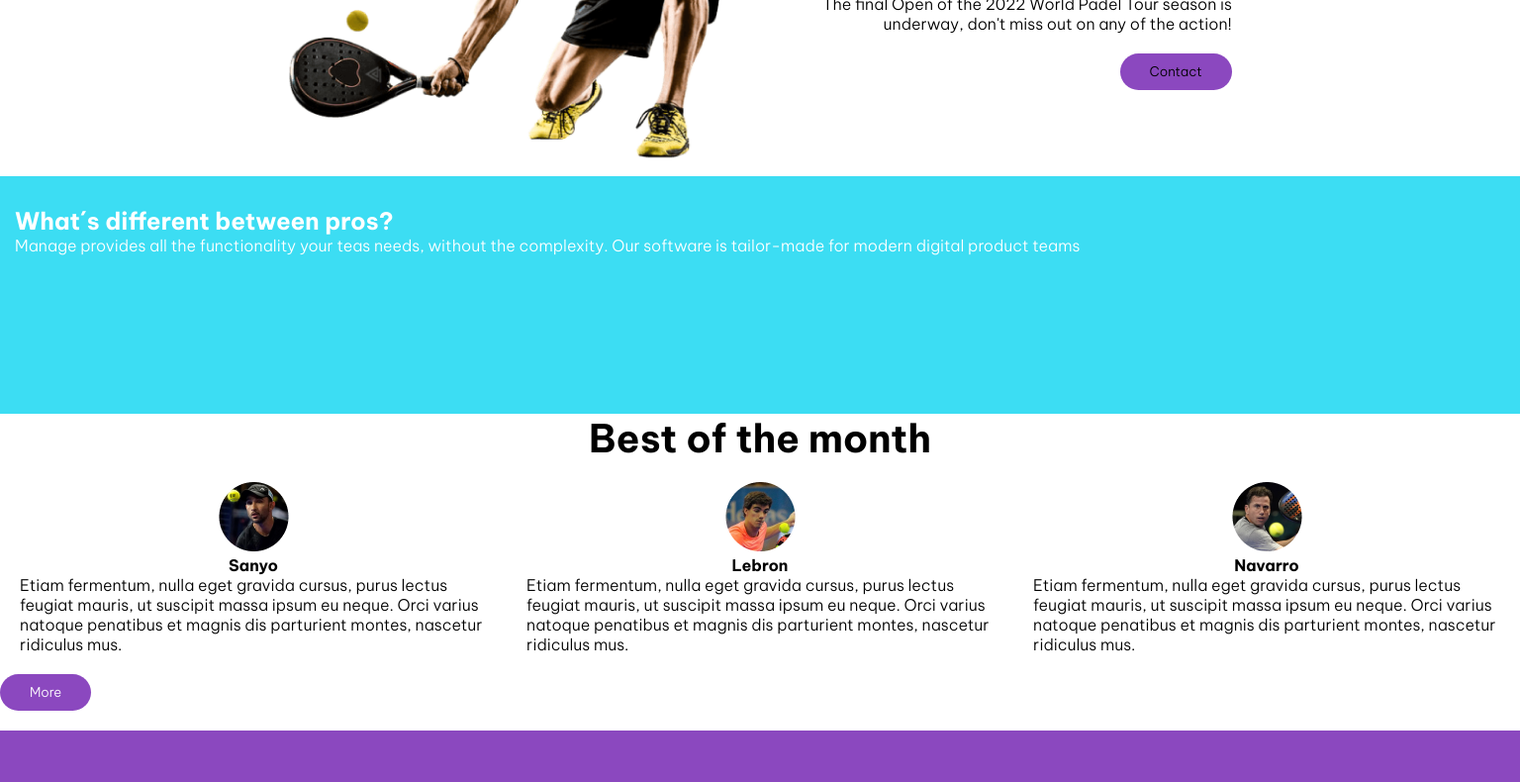
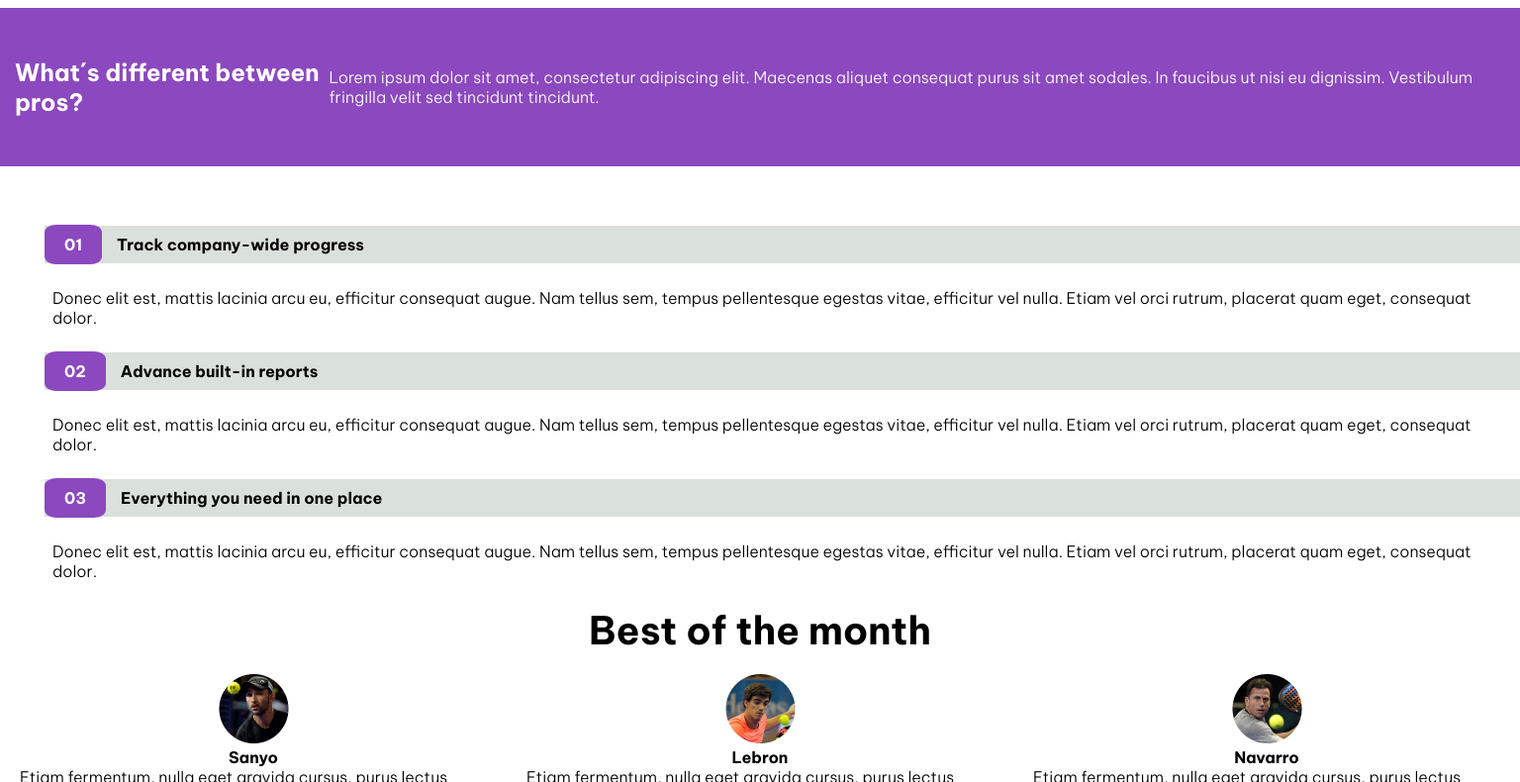
Before and after one commit to JFVC96/proyecto_FrontEnd, a plain HTML site: page index.html in a window 1536 px wide. Shown: the part 508-1298 px from the top of the page at 99% size. Drawn offline with Linux system fonts and the light colour scheme.

Commit message:
responsive seccion medio articulos

```diff
--- a/css/style.css
+++ b/css/style.css
@@ -108,7 +108,7 @@ h6{
 
 /* seccion hero */
 .contenedor-hero{
-    padding: 10px;
+    padding: 25px;
 }
 
 .hero-imagen-principal img{
@@ -121,7 +121,6 @@ h6{
 }
 
 .info-hero h1{
-    float: left;
     color:#232C50;
     font-size: 40px;
     font-weight: 700;
@@ -137,18 +136,43 @@ h6{
     background-color: #3CDDF3;
     color: #FFFFFF;
     padding: 30px 15px;
-    height: 30vh;
+    height: 50vh;
 }
 
-.contenedor-tres-articulos{
-    padding-top: 75px;
+.pregunta-sobre-pros h2{
+    margin-bottom: 35px;
 }
 
-.contenedor-tres-articulos .numero-articulo{
+.pregunta-sobre-pros p{
+    display: block;
+}
+
+.pregunta-sobre-pros .parrafo-dos{
+    display: none;
+}
+
+/* tres articulos */
+.contenedor-tres-articulos{
+    padding-top: 60px;
+    margin-left: 45px;
+}
+
+.contenedor-tres-articulos h4{
+    background-color: #dae0dc;
+    padding: 9px 0;
+}
+
+.contenedor-tres-articulos div{
     display: inline;
     background-color: #8B48BF;
     border-radius: 20%;
-    padding: 10px;
+   padding: 10px 20px;
+    margin-right: 15px;
+    color: #FFFFFF;
+}
+
+.contenedor-tres-articulos p{
+    padding: 25px 8px
 }
 
 /* media query */
@@ -158,9 +182,31 @@ h6{
         justify-content: center;
         align-items: center;
     }
+
     .info-hero{
         display: flex;
     flex-direction: column;
     align-items: end;
     }
+
+    .pregunta-sobre-pros{
+        background-color: #8B48BF;
+        display: flex;
+        justify-content: center;
+        align-items: center;
+        height: 20vh;
+    }
+
+    .pregunta-sobre-pros h2{
+        margin: auto;
+    }
+
+    .pregunta-sobre-pros p{
+        display: none;
+    }
+
+    .pregunta-sobre-pros .parrafo-dos{
+        display: inline-block;
+    }
+
 }
--- a/index.html
+++ b/index.html
@@ -14,7 +14,7 @@
     <link rel="stylesheet" href="css/style.css">
 </head>
 <body>
-    <header>
+    <!-- <header>
         <section class="encabezado">
             <div>
                 <a href="index.html"><img src="imagenes/logo.svg" alt="Logo"></a>
@@ -32,7 +32,7 @@
                 <button><a class="btn" href="#">Contact</a></button>
             </div>
         </section>
-    </header>
+    </header> -->
     <main>
 
         <!-- SECCION HERO -->
@@ -42,37 +42,40 @@
            </div>
             <div class="info-hero">
                 <h1>LIVE: Follow the <br> Telcel Huawei <br> Mexico Open 2022 <br> for free </h1>
-                <p >The final Open of the 2022 World Padel Tour season is <p class="parrafo-hero">underway, don't miss out on any of the action!</p></p>
+
+                <p class="parrafo-hero" >The final Open of the 2022 World Padel Tour <br> season is underway, don't miss out on any of the action!</p>
                 <button>Contact</button>
             </div>
         </section>
-
+<!-- SECCION PREGUNTA -->
         <section>
             <article class="pregunta-sobre-pros">
      <h2>What´s different between pros?</h2>
-     <span>Manage provides all the functionality your
-        teas needs, without the complexity. Our software is tailor-made for modern digital product teams</span>
+
+     <p>Manage provides all the functionality your teas needs, without the complexity. Our software is tailor-made  for modern digital product teams</p>
+
+     <p class="parrafo-dos">Lorem ipsum dolor sit amet, consectetur adipiscing elit. Maecenas aliquet consequat purus sit amet sodales. In faucibus ut nisi eu dignissim. Vestibulum fringilla velit sed tincidunt tincidunt.</p>
+
     </article>
+        </section>
+    <!-- SECCION TRES ARTICULOS -->
+        <section class="contenedor-tres-articulos">
+            <article >
 
-        </section>
-
-        <!-- <section class="contenedor-tres-articulos">
-            <article >
-                <div class="numero-articulo">01</div>
-                <h4>Track company-wide progress</h4>
-                <span>Donec elit est, mattis lacinia arcu eu, efficitur consequat augue. Nam tellus sem, tempus pellentesque egestas vitae, efficitur vel nulla. Etiam vel orci rutrum, placerat quam eget, consequat dolor.</span>
+                <h4><div >01</div>Track company-wide progress</h4>
+                <p>Donec elit est, mattis lacinia arcu eu, efficitur consequat augue. Nam tellus sem, tempus pellentesque egestas vitae, efficitur vel nulla. Etiam vel orci rutrum, placerat quam eget, consequat dolor.</p>
             </article>
             <article>
-                <div class="numero-articulo">02</div>
-                <h4>Advance built-in reports</h4>
-                <span>Donec elit est, mattis lacinia arcu eu, efficitur consequat augue. Nam tellus sem, tempus pellentesque egestas vitae, efficitur vel nulla. Etiam vel orci rutrum, placerat quam eget, consequat dolor.</span>
+
+                <h4> <div>02</div>Advance built-in reports</h4>
+                <p>Donec elit est, mattis lacinia arcu eu, efficitur consequat augue. Nam tellus sem, tempus pellentesque egestas vitae, efficitur vel nulla. Etiam vel orci rutrum, placerat quam eget, consequat dolor.</p>
             </article>
             <article>
-                <div class="numero-articulo">03</div>
-                <h4>Everything you need in one place</h4>
-                <span>Donec elit est, mattis lacinia arcu eu, efficitur consequat augue. Nam tellus sem, tempus pellentesque egestas vitae, efficitur vel nulla. Etiam vel orci rutrum, placerat quam eget, consequat dolor.</span>
+
+                <h4><div >03</div>Everything you need in one place</h4>
+                <p>Donec elit est, mattis lacinia arcu eu, efficitur consequat augue. Nam tellus sem, tempus pellentesque egestas vitae, efficitur vel nulla. Etiam vel orci rutrum, placerat quam eget, consequat dolor.</p>
             </article>
-        </section> -->
+        </section>
 
         <section>
             <p class="titlePt3">Best of the month</p>
```
